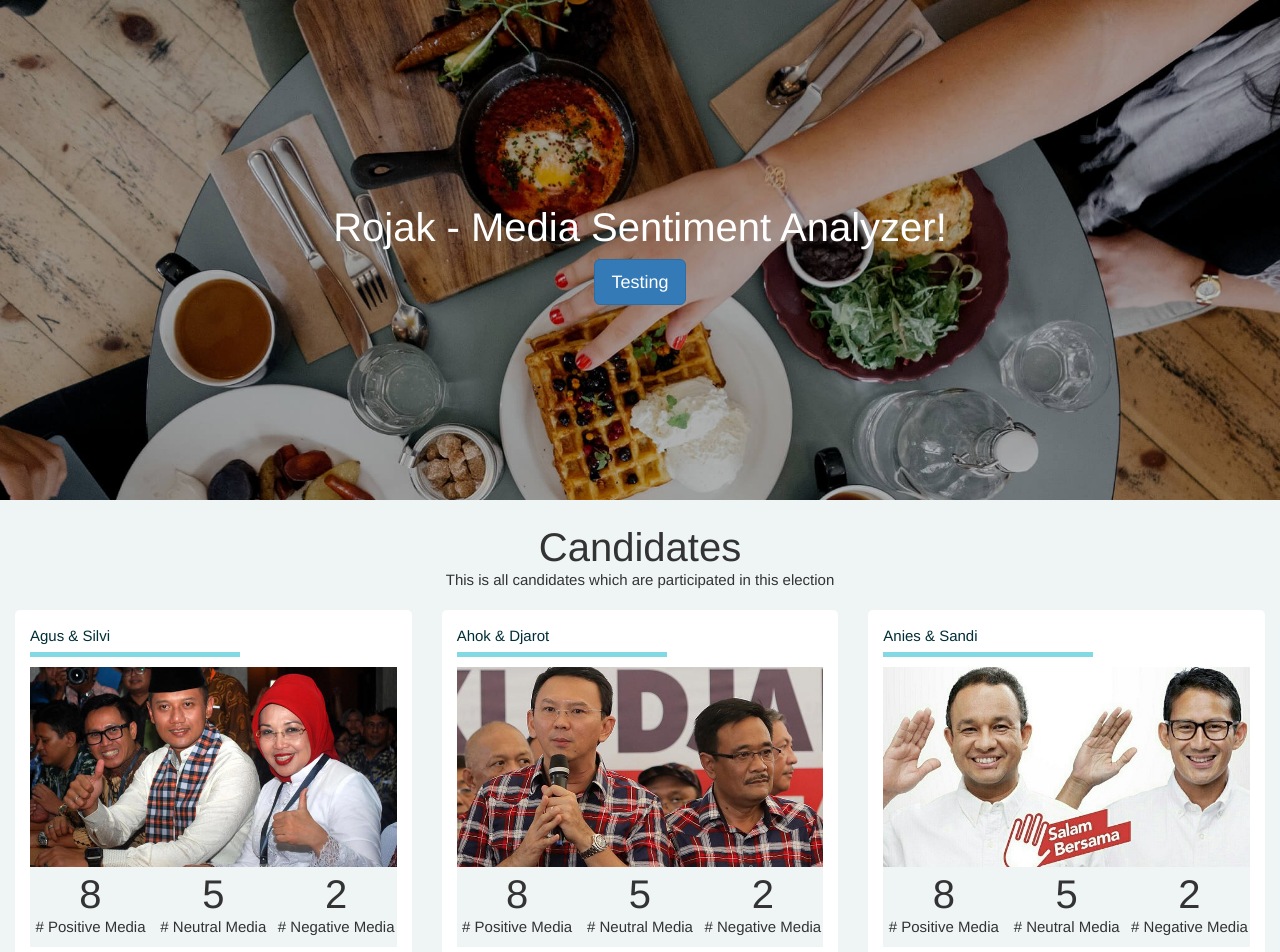
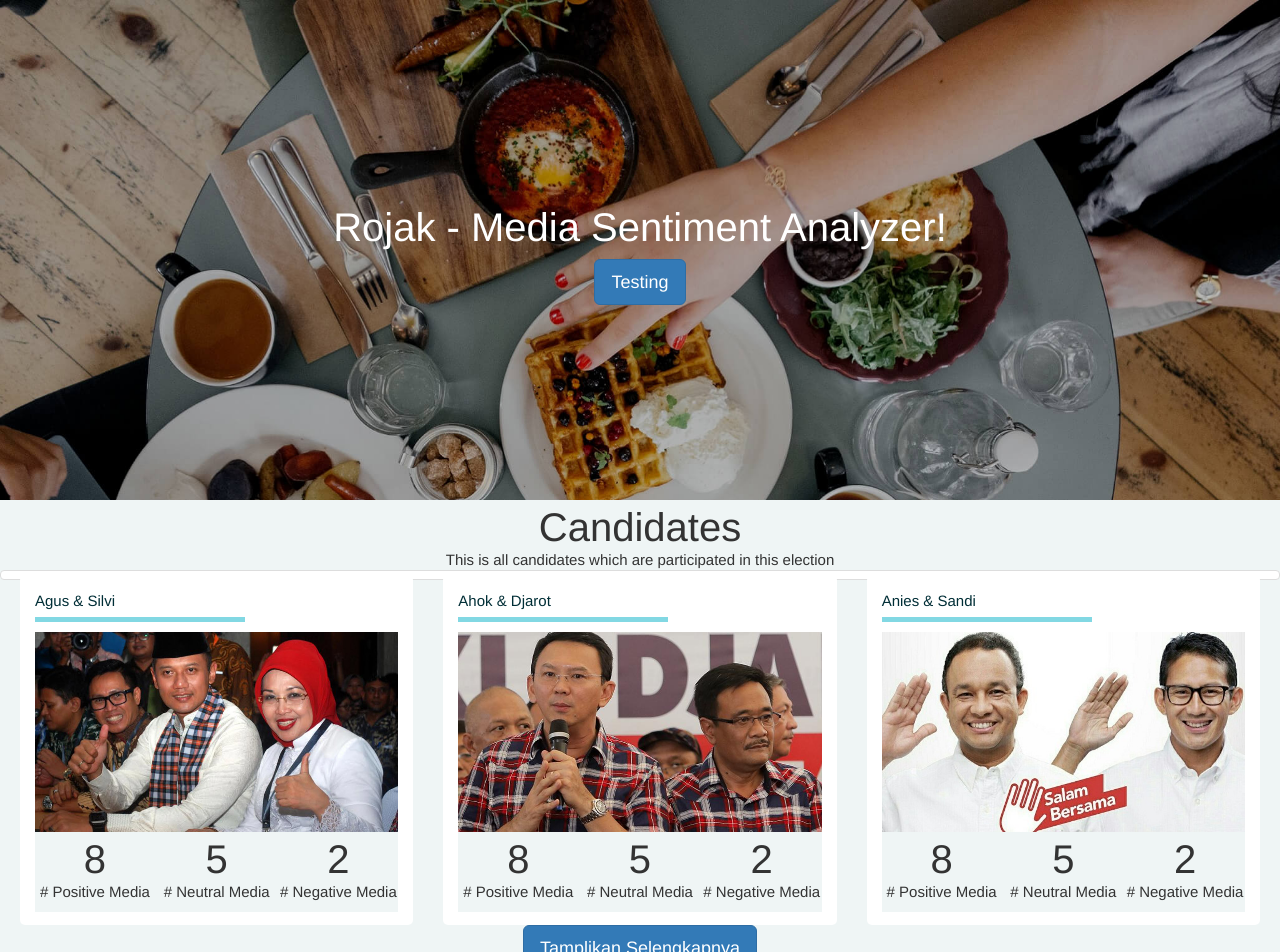
Before and after one commit to imrenagi/rojak-web-frontend, a React app: page / in a window 1280 px wide. Shown: the top 952 px of the page. Built offline with nearby package versions, Linux system fonts and the light colour scheme.

Commit message:
Change className on candidate section

```diff
--- a/src/components/candidatesection/CandidateSection.js
+++ b/src/components/candidatesection/CandidateSection.js
@@ -13,19 +13,19 @@ export default class CandidateSection extends React.Component {
 
   render() {
     return (
-      <div className="candidate-section">
-        <div className="candidate-section-title">
+      <div className="candidate">
+        <div className="title">
           <h1>Candidates</h1>
         </div>
-        <div className="candidate-section-description">
+        <div className="description">
           <p>This is all candidates which are participated in this election </p>
         </div>
-        <div className="candidate-section-thumbnail">
+        <div className="thumbnail">
             <CandidateThumbnail img={agusImg} candidate_name="Agus & Silvi"/>
             <CandidateThumbnail img={ahokImg} candidate_name="Ahok & Djarot"/>
             <CandidateThumbnail img={aniesImg} candidate_name="Anies & Sandi"/>
         </div>
-        <div className="candidate-section-load-more">
+        <div className="load-more">
           <Button bsStyle='primary' bsSize='large'>Tamplikan Selengkapnya</Button>
         </div>
       </div>
--- a/src/components/candidatesection/candidatesection.css
+++ b/src/components/candidatesection/candidatesection.css
@@ -1,4 +1,4 @@
-.candidate-section {
+.candidate {
   position: relative;
   text-align: center;
   background-color: #eff5f5;
@@ -6,22 +6,22 @@
   margin-right: -15px;
 }
 
-.candidate-section-title {
+.candidate.title {
   font-size: 30px;
   padding-top: 20px;
 }
 
-.candidate-section-description {
+.candidate.description {
   font-size: 24px;
   margin: 0px;
 }
 
-.candidate-section-thumbnail {
+.candidate.thumbnail {
   margin-top: 20px;
   margin-bottom: 20px;
 }
 
-.candidate-section-load-more {
+.candidate.load-more {
   margin-top: 20px;
   margin-bottom: 20px;
 }
```
